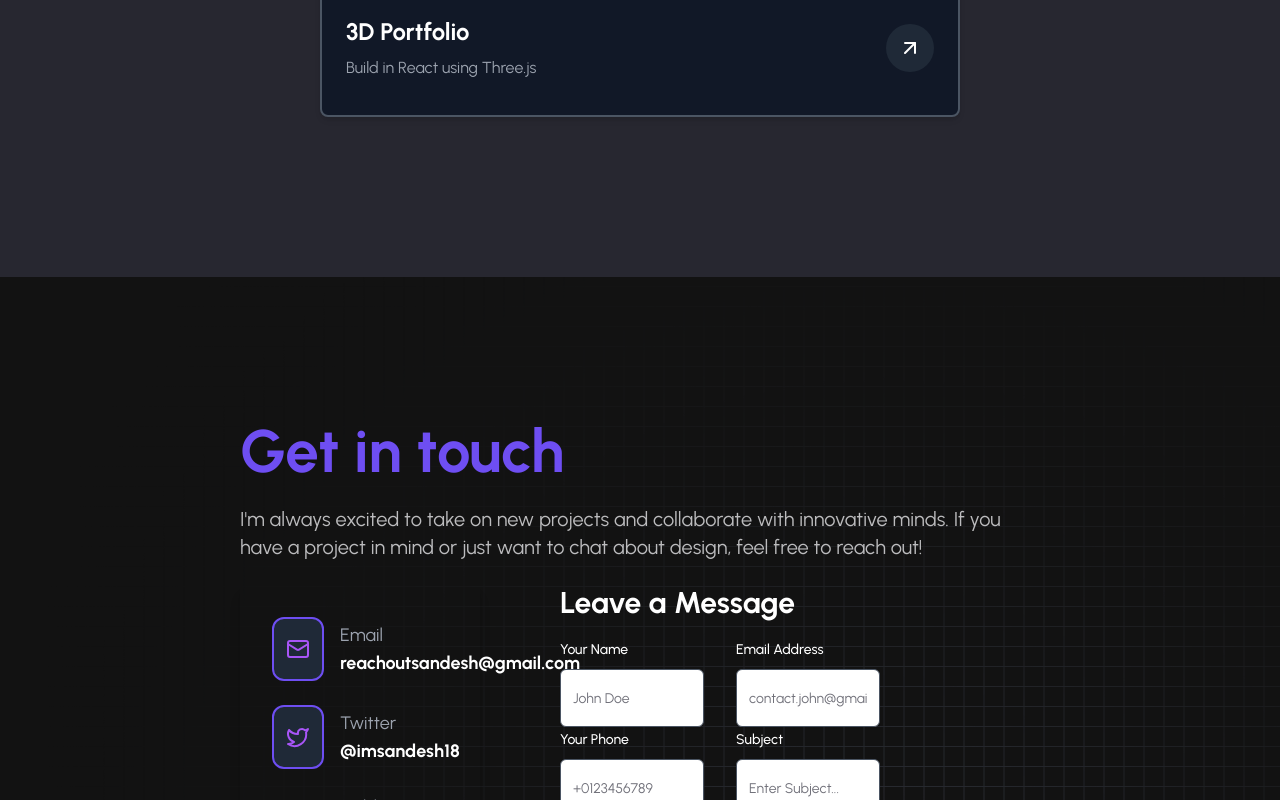
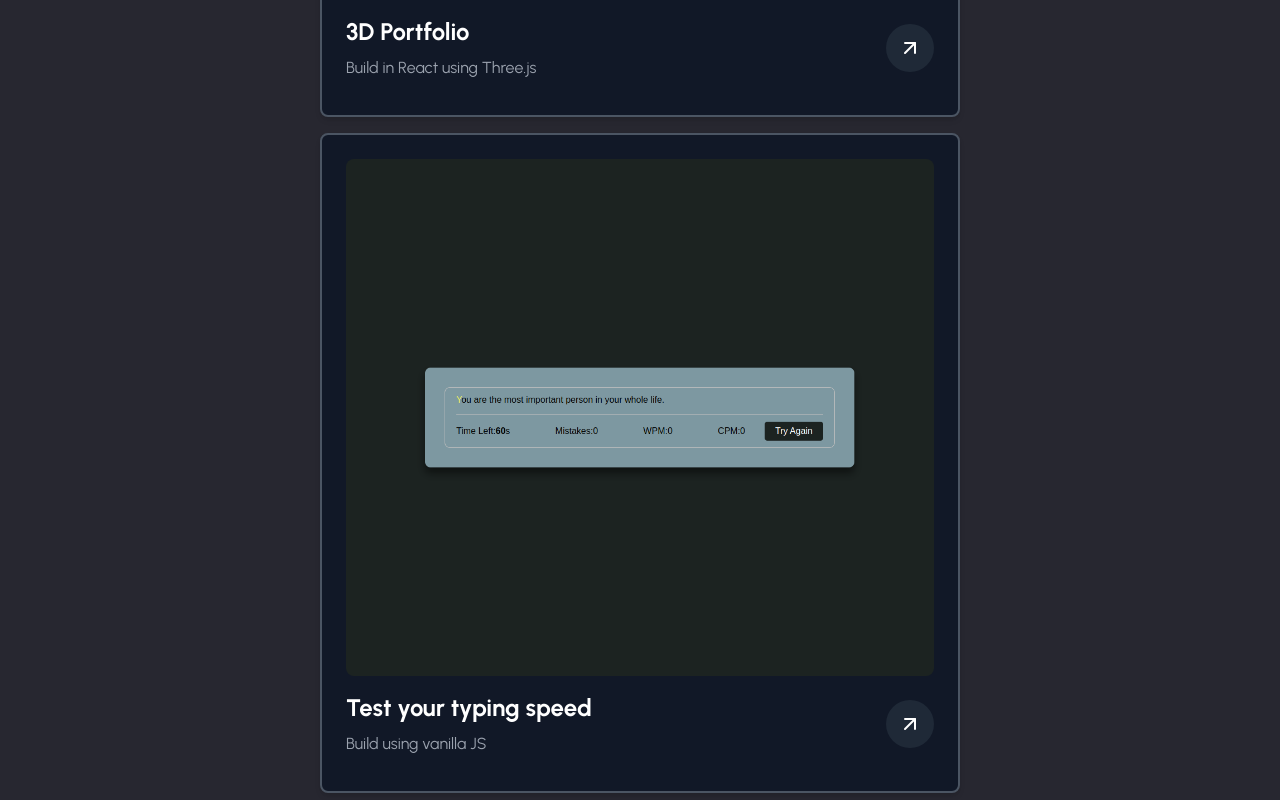
Before and after one commit to sandy6666/sandesh-portfolio, a Next.js app: page / in a window 1280 px wide. Shown: the part 4960-5760 px from the top of the page. Built offline with nearby package versions, Linux system fonts and the light colour scheme; a web font is replaced by a local one.

Commit message:
added new project

```diff
--- a/src/components/Home/Projects.tsx
+++ b/src/components/Home/Projects.tsx
@@ -16,7 +16,8 @@ const Projects = () => {
         </p>
         <div className='projects mt-20'>
           <div className='flex flex-wrap justify-center gap-4'>
-            <div className='bg-gray-900 text-white p-6 rounded-lg w-[300px] sm:w-[400px] md:w-[550px] lg:w-[640px] h-[400px] sm:h-[500px] lg:h-[660px] mx-auto shadow-md border-gray-600 hover:border-white border-2 transition-colors duration-500'>
+            <div
+                className='bg-gray-900 text-white p-6 rounded-lg w-[300px] sm:w-[400px] md:w-[550px] lg:w-[640px] h-[400px] sm:h-[500px] lg:h-[660px] mx-auto shadow-md border-gray-600 hover:border-white border-2 transition-colors duration-500'>
               {/* Image Section */}
               <div className='relative w-full h-[85%] mb-4'>
                 <Link
@@ -63,14 +64,67 @@ const Projects = () => {
                       rel='noopener noreferrer'
                   >
                     <button className='bg-gray-800 p-3 rounded-full hover:bg-white transition-colors duration-500'>
-                      <ArrowUpRight className='' />
+                      <ArrowUpRight className=''/>
+                    </button>
+                  </Link>
+                </div>
+              </div>
+            </div>
+              <div
+                className='bg-gray-900 text-white p-6 rounded-lg w-[300px] sm:w-[400px] md:w-[550px] lg:w-[640px] h-[400px] sm:h-[500px] lg:h-[660px] mx-auto shadow-md border-gray-600 hover:border-white border-2 transition-colors duration-500'>
+              {/* Image Section */}
+              <div className='relative w-full h-[85%] mb-4'>
+                <Link
+                    href='https://type-speed-1873.netlify.app/'
+                    target='_blank'
+                    rel='noopener noreferrer'
+                >
+                  <Image
+                      src='/typespeed.png'
+                      alt='Project Image'
+                      layout='fill'
+                      objectFit='cover'
+                      className='rounded-lg'
+                  />
+                </Link>
+              </div>
+
+              {/* Title and Description */}
+              <div className='flex justify-between items-center'>
+                <div>
+                  <Link
+                      href='https://type-speed-1873.netlify.app/'
+                      target='_blank'
+                      rel='noopener noreferrer'
+                  >
+                    <h2 className='text-2xl font-bold mb-2'>Test your typing speed</h2>
+                  </Link>
+                  <Link
+                      href='https://type-speed-1873.netlify.app/'
+                      target='_blank'
+                      rel='noopener noreferrer'
+                  >
+                    <p className='text-gray-400'>
+                      Build using vanilla JS
+                    </p>
+                  </Link>
+                </div>
+
+                {/* Arrow Icon */}
+                <div>
+                  <Link
+                      href='https://type-speed-1873.netlify.app/'
+                      target='_blank'
+                      rel='noopener noreferrer'
+                  >
+                    <button className='bg-gray-800 p-3 rounded-full hover:bg-white transition-colors duration-500'>
+                      <ArrowUpRight className=''/>
                     </button>
                   </Link>
                 </div>
               </div>
             </div>
             </div>
-          <div></div>
         </div>
       </div>
     </section>
```
Also changed, not shown: public/typespeed.png (added). Lines whose indentation alone changed are shown as unchanged.
